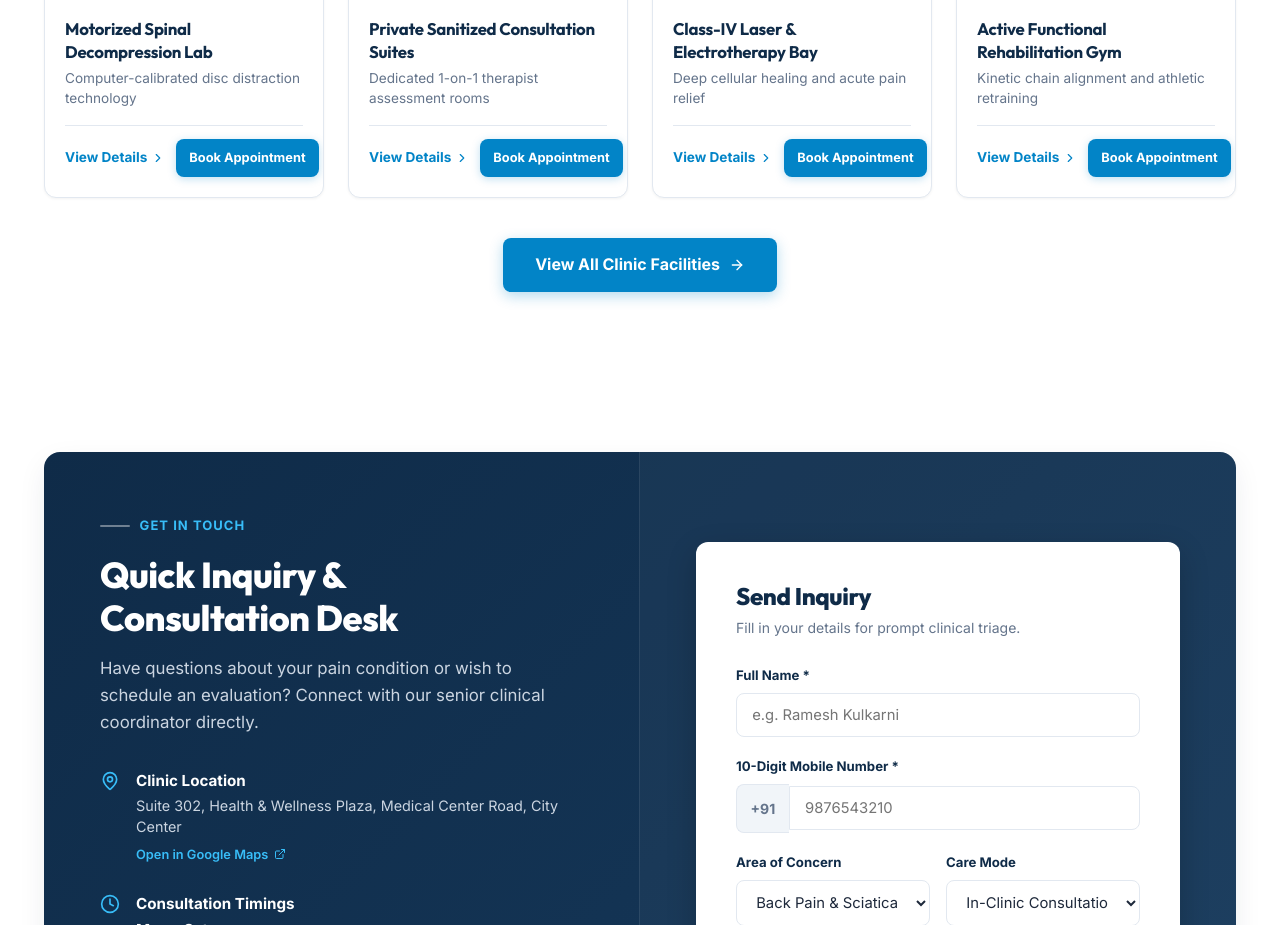
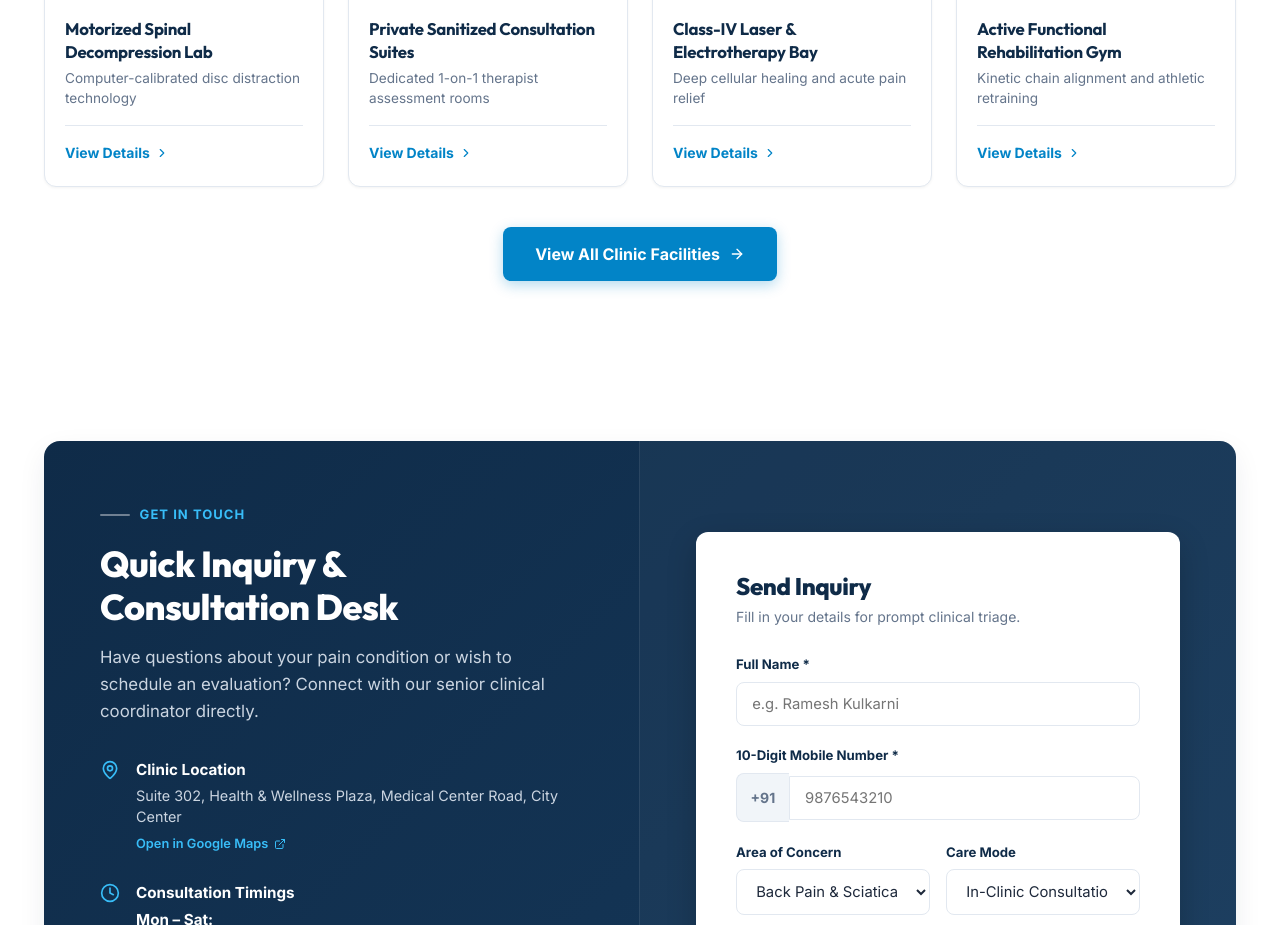
Before and after one commit to mayararothe28/physio-website, a React (Vite) app: page / in a window 1280 px wide. Shown: the part 4560-5485 px from the top of the page. Built offline with nearby package versions, Linux system fonts and the light colour scheme.

Commit message:
Remove Book Appointment button from Homepage clinic facilities cards

```diff
--- a/src/pages/HomePage.css
+++ b/src/pages/HomePage.css
@@ -849,10 +849,6 @@
 
 .wor-gallery-action {
   margin-top: auto;
-  display: flex;
-  align-items: center;
-  justify-content: space-between;
-  gap: 0.65rem;
   padding-top: 0.85rem;
   border-top: 1px solid var(--wor-border, #f1f5f9);
 }
@@ -860,40 +856,17 @@
 .wor-btn-gallery-details {
   display: inline-flex;
   align-items: center;
-  gap: 0.25rem;
-  font-size: 0.85rem;
+  gap: 0.35rem;
+  font-size: 0.875rem;
   font-weight: 700;
   color: var(--wor-blue);
   text-decoration: none;
   transition: gap 0.2s ease, color 0.2s ease;
-  white-space: nowrap;
 }
 
 .wor-btn-gallery-details:hover {
   color: var(--wor-blue-dark);
-  gap: 0.45rem;
-}
-
-.wor-btn-gallery-book {
-  display: inline-flex;
-  align-items: center;
-  justify-content: center;
-  background: var(--wor-blue, #0284c7);
-  color: #ffffff !important;
-  font-size: 0.8rem;
-  font-weight: 700;
-  padding: 0.5rem 0.85rem;
-  border-radius: var(--wor-radius-sm, 6px);
-  text-decoration: none;
-  box-shadow: 0 2px 8px rgba(2, 132, 199, 0.25);
-  transition: all 0.2s ease;
-  white-space: nowrap;
-}
-
-.wor-btn-gallery-book:hover {
-  background: var(--wor-blue-dark, #0369a1);
-  transform: translateY(-1px);
-  box-shadow: 0 4px 12px rgba(2, 132, 199, 0.35);
+  gap: 0.55rem;
 }
 
 .wor-gallery-footer-action {
--- a/src/pages/HomePage.jsx
+++ b/src/pages/HomePage.jsx
@@ -589,9 +589,6 @@ export default function HomePage() {
                       <span>View Details</span>
                       <ChevronRight size={14} />
                     </Link>
-                    <Link to={`/appointment?facility=${facility.id}`} className="wor-btn-gallery-book">
-                      <span>Book Appointment</span>
-                    </Link>
                   </div>
                 </div>
               </div>
```
